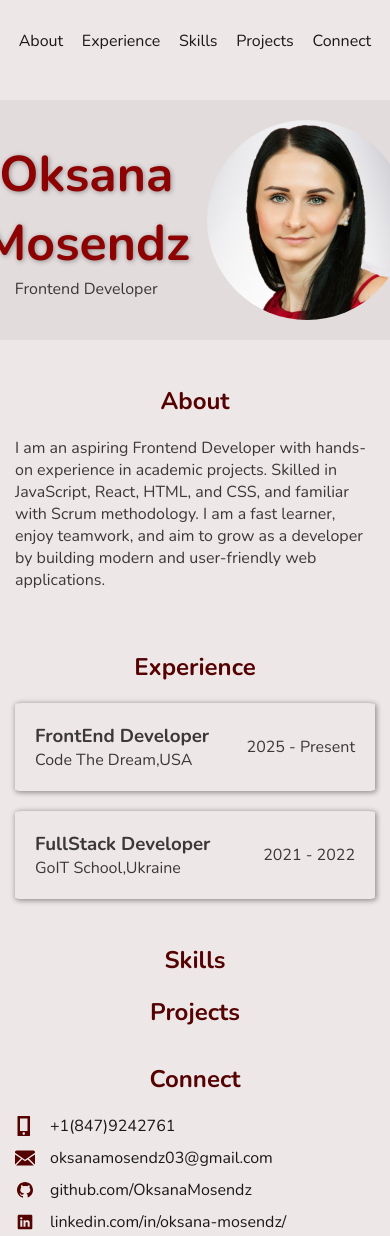
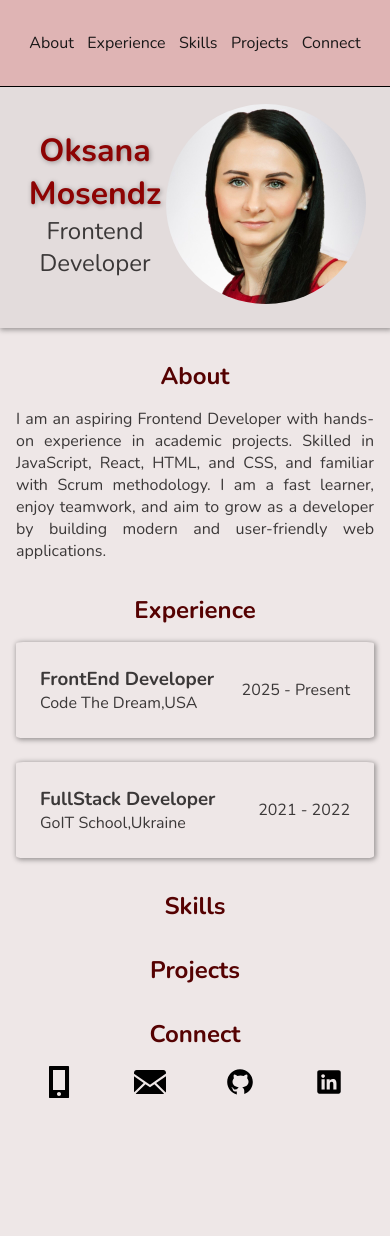
Before and after one commit to OksanaMosendz/oksana-mosendz-luna, a plain HTML site: page index.html in a window 390 px wide. After the commit the page ends 1136 px from the top, so only its background shows below. Drawn offline with nearby package versions, Linux system fonts and the light colour scheme.

Commit message:
add responsiveness

```diff
--- a/css/index.css
+++ b/css/index.css
@@ -15,38 +15,44 @@ li {
    list-style: none;
 }
 
-
 body {
-
    background-color: rgb(238, 231, 231);
    color: rgb(59, 56, 56);
    font-family: "Nunito", sans-serif;
    font-weight: 400;
    font-style: normal;
    font-size: 16px;
-   margin-top: 100px;
+   margin-top: 5rem;
 
+   @media (min-width: 1200px) {
+      font-size: 1.2rem;
+   }
 }
-
 
 header {
    position: fixed;
    top: 0;
    left: 0;
    width: 100%;
-   background-color: rgb(238, 231, 231);
+   background-color: rgb(223 180 180);
+   border-bottom: 1px black solid;
 }
 
+.container {
+   margin: 0 auto;
+   max-width: 1280px;
+   padding: 0 1rem;
+}
 
+section {
+   margin-bottom: 2rem;
+}
 
 
 /* Nav */
 
 .nav-menu {
-
-   margin-bottom: 30px;
-   margin-top: 30px;
-
+   margin: 2rem 0;
 }
 
 .nav-list {
@@ -54,15 +60,20 @@ header {
    justify-content: space-evenly;
 }
 
+.nav-list-item :hover,
+:focus {
+   color: rgb(85, 2, 2);
+   transform: scale(1.1);
+   box-shadow: 1px 1px 5px rgb(22, 22, 22);
+   border-radius: 10%;
+}
+
 .nav-list-item a {
    color: rgb(26, 24, 24);
 
-}
-
-.nav-list-item:hover,
-:focus {
-   color: rgb(85, 2, 2);
-   transform: scale(1.1);
+   @media (min-width: 768px) {
+      padding: 1.5rem;
+   }
 }
 
 
@@ -70,57 +81,69 @@ header {
 /* Sections*/
 
 .section-title {
+   font-size: 1.5rem;
    text-align: center;
    font-weight: 700;
    color: rgb(85, 2, 2);
-   margin-bottom: 20px;
+   margin-bottom: 1rem;
+
+   @media (min-width: 768px) {
+      font-size: 2rem;
+   }
 }
 
 /* Hero */
 
 .hero {
+   background-color: #0000000c;
+   width: 100%;
+   margin-bottom: 2rem;
+   box-shadow: 1px 1px 5px 1px #0000005b;
+}
+
+.hero-container {
    display: flex;
    align-items: center;
-   justify-content: center;
-   padding: 20px;
-   background-color: #0000000c;
-}
-
-.hero-info {
-   margin-right: 5%;
+   justify-content: space-around;
+   padding: 1.5rem;
    text-align: center;
 }
 
-h1 {
-   font-size: 50px;
+.hero-title {
+   font-size: 2rem;
    color: rgb(141, 3, 3);
    text-shadow: 1px 1px 5px #0000005b;
+
+   @media (min-width: 768px) {
+      font-size: 3rem;
+   }
+}
+
+.hero-subtitle {
+   font-size: 1.5rem;
+
+   @media (min-width: 768px) {
+      font-size: 2rem;
+   }
 }
 
 .my-photo {
    border-radius: 60%;
 }
 
-
 /* About */
 
 #about {
-   scroll-margin-top: 100px;
-   margin: 30px 0px;
-   padding: 15px;
+   scroll-margin-top: 5rem;
+   text-align: justify;
 }
 
 /* Experience */
 
-#experience {
-   margin-bottom: 30px;
-   padding: 15px;
-}
-
 .experience-list {
    display: flex;
    flex-wrap: wrap;
-   gap: 20px;
+   gap: 1.5rem;
 }
 
 .experience-list-item {
@@ -128,49 +151,64 @@ h1 {
    display: flex;
    justify-content: space-between;
    align-items: center;
-   padding: 20px;
+   padding: 1.5rem;
    border-radius: 2%;
    box-shadow: 1px 1px 5px 1px #0000005b;
 }
 
 /* Connect */
 
-#connect {
-   padding: 15px;
-}
+.connect-list {
+   display: grid;
+   grid-template-columns: 1fr 1fr 1fr 1fr;
+   justify-content: space-around;
+   justify-items: center;
 
-.connect-list{
-   display: flex;
-   flex-wrap: wrap;
-  justify-content: space-between;
-}
+   @media (min-width: 768px) {
+      row-gap: 2rem;
+      grid-template-columns: auto auto;
+      justify-content: space-around;
+      justify-items: start;
+   }
 
-.connect-list-item {
-   margin-bottom: 10px;
-min-width: 50%;
+   @media (min-width: 1200px) {
+      grid-template-columns: auto auto auto auto;
+      justify-content: space-between;
+   }
 }
 
 .connect-link {
    color: rgb(26, 24, 24);
-
-
 }
 
 .connect-info {
-   display: flex;
+   display: inline-block;
    align-items: center;
+
+   @media (min-width: 768px) {
+      display: flex;
+   }
 
    :hover,
    :focus {
+      fill: rgb(85, 2, 2);
       color: rgb(85, 2, 2);
       transform: scale(1.1);
    }
 }
 
 .connect-info p {
-   margin-left: 15px;
+   display: none;
+
+   @media (min-width: 768px) {
+      display: block;
+      margin-left: 1rem;
+   }
 }
 
 svg {
-   fill: rgb(85, 2, 2);
+   display: inline-block;
+   fill: black;
+   width: 2rem;
+   height: 2rem;
 }
--- a/index.html
+++ b/index.html
@@ -17,6 +17,7 @@
   <body>
     <header>
       <!-- Nav -->
+      <div class="container">
         <nav class="nav-menu">
           <ul class="nav-list">
             <li class="nav-list-item">
@@ -36,12 +37,15 @@
             </li>
           </ul>
         </nav>
+      </div>
     </header>
+
     <main>
       <div class="hero">
+        <div class="hero-container container">
           <div class="hero-info">
-          <h1>Oksana Mosendz</h1>
-          <p>Frontend Developer</p>
+            <h1 class="hero-title">Oksana Mosendz</h1>
+            <p class="hero-subtitle">Frontend Developer</p>
           </div>
           <img
             class="my-photo"
@@ -50,21 +54,25 @@
             width="200"
           />
         </div>
+      </div>
 
       <section id="about">
         <!-- About -->
+        <div class="container">
           <h2 class="section-title">About</h2>
           <p>
             I am an aspiring Frontend Developer with hands-on experience in
             academic projects. Skilled in JavaScript, React, HTML, and CSS, and
-          familiar with Scrum methodology. I am a fast learner, enjoy teamwork,
-          and aim to grow as a developer by building modern and user-friendly
-          web applications.
+            familiar with Scrum methodology. I am a fast learner, enjoy
+            teamwork, and aim to grow as a developer by building modern and
+            user-friendly web applications.
           </p>
+        </div>
       </section>
 
       <!-- Experience -->
       <section id="experience">
+        <div class="container">
           <h2 class="section-title experience-title">Experience</h2>
           <ul class="experience-list">
             <li class="experience-list-item">
@@ -83,21 +91,27 @@
               <p>2021 - 2022</p>
             </li>
           </ul>
+        </div>
       </section>
 
       <!-- Skills -->
 
       <section id="skills">
+        <div class="container">
           <h2 class="section-title skills-title">Skills</h2>
+        </div>
       </section>
 
       <section id="projects">
+        <div class="container">
           <h2 class="section-title projects-title">Projects</h2>
           <ul></ul>
+        </div>
       </section>
 
       <!-- Connect -->
       <section id="connect">
+        <div class="container connect-container">
           <h2 class="section-title">Connect</h2>
           <ul class="connect-list">
             <li class="connect-list-item">
@@ -180,6 +194,7 @@
               >
             </li>
           </ul>
+        </div>
       </section>
     </main>
   </body>
```
Lines whose indentation alone changed are shown as unchanged.
